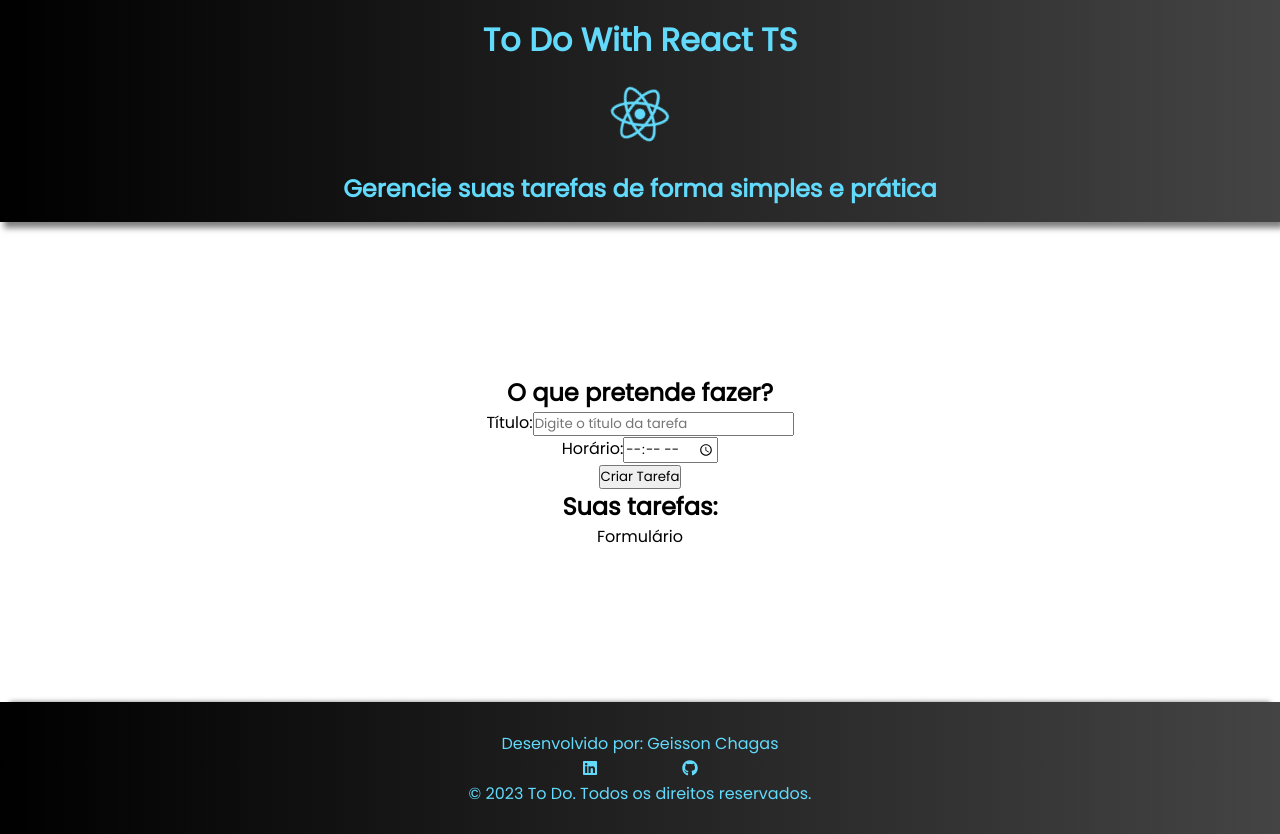
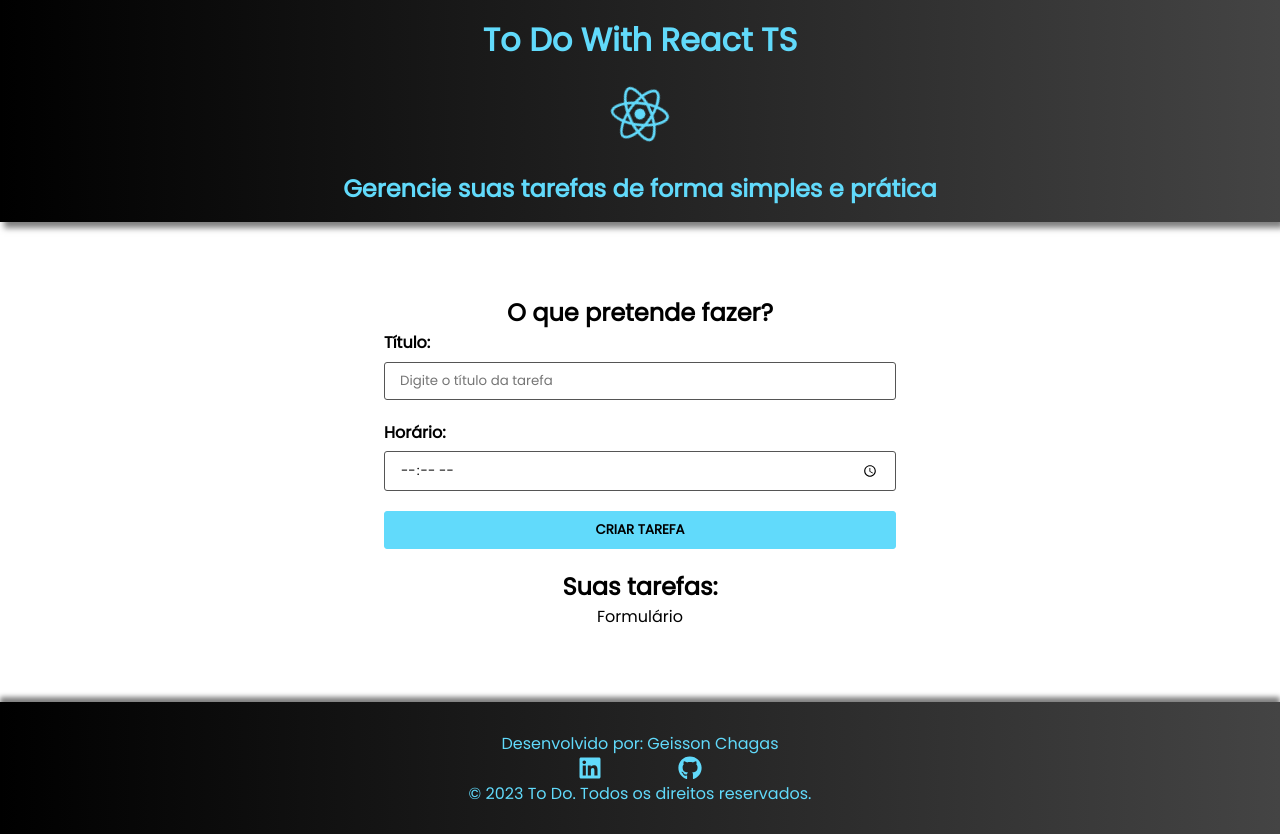
Before and after one commit to GeissonChagas/Todo-React-TS, a React (Create React App) app: page / in a window 1280 px wide. Built offline with nearby package versions, Linux system fonts and the light colour scheme.

Commit message:
style: estilizando formulário

```diff
--- a/public/index.html
+++ b/public/index.html
@@ -4,6 +4,7 @@
     <meta charset="utf-8" />
     <link rel="icon" href="%PUBLIC_URL%/favicon.ico" />
     <link href="https://fonts.googleapis.com/css?family=Poppins" rel="stylesheet">
+    <link rel="stylesheet" href="https://cdn.jsdelivr.net/npm/bootstrap-icons@1.10.3/font/bootstrap-icons.css">
     <meta name="viewport" content="width=device-width, initial-scale=1" />
     <meta name="theme-color" content="#000000" />
     <meta
--- a/src/components/Footer.module.css
+++ b/src/components/Footer.module.css
@@ -3,14 +3,22 @@
     align-items: center;
     justify-content: center;
     background: linear-gradient(to right,#000, #444);
-    box-shadow: 0px -10px 5px -10px rgba(0, 0, 0, 0.5);
+    box-shadow: 0px -5px 5px rgba(0, 0, 0, 0.5);
     color: #61dafb;
     text-align: center;
     padding: 1em;
     height: 100px;
 }
 
-a {
+a svg{
     color:#61dafb;
+    scale: 1.5;
 
 }
+
+a svg:hover {
+    opacity: 0.5;
+    scale: 1.75;
+    transition: .5s;
+
+}
--- /dev/null
+++ b/src/components/TaskForm.module.css
@@ -0,0 +1,52 @@
+.form{
+    display: flex;
+    flex-direction: column;
+    max-width: 40vw;
+    margin: 0 auto;
+
+}
+
+.form input{
+    padding: 8px 15px;
+    margin-bottom: 1.5em;
+    border-radius: 3px;
+    border: 1px solid #555;
+}
+
+.form input[type="submit"]{
+    background-color: #61dafb;
+    border: 1px solid #61dafb;
+    color: #000;
+    font-weight: 600;
+    text-transform: uppercase;
+    transition: 500ms;
+    cursor: pointer;
+    width: 40vw;
+}
+
+.form input[type="submit"]:hover{
+    background-color: transparent;
+    scale: 1.02;
+
+}
+
+.input_container{
+    display: flex;
+    flex-direction: column;
+    text-align: left;
+}
+
+.input_container label{
+    font-weight: 700;
+    margin-bottom: 0.4em;
+}
+
+@media screen and (max-width: 768px) {
+    .form{
+        max-width: 70vw;
+    }
+
+    .form input[type="submit"]{
+        width: 70vw;
+    }
+}
--- a/src/components/TaskForm.tsx
+++ b/src/components/TaskForm.tsx
@@ -1,4 +1,7 @@
 import React from "react";
+
+//Styles
+import styles from './TaskForm.module.css'
 
 interface Props{
     btnText: string
@@ -7,12 +10,12 @@ interface Props{
 
 const TaskForm = ({btnText}: Props) => {
     return (
-        <form>
-            <div>
+        <form className={styles.form}>
+            <div className={styles.input_container}>
                 <label htmlFor="title">Título:</label>
                 <input type="text" name="title" placeholder="Digite o título da tarefa"/>
             </div>
-            <div>
+            <div className={styles.input_container}>
                 <label htmlFor="horario">Horário:</label>
                 <input type="time" name="horario" placeholder="Digite o horário da tarefa"/>
             </div>
```
